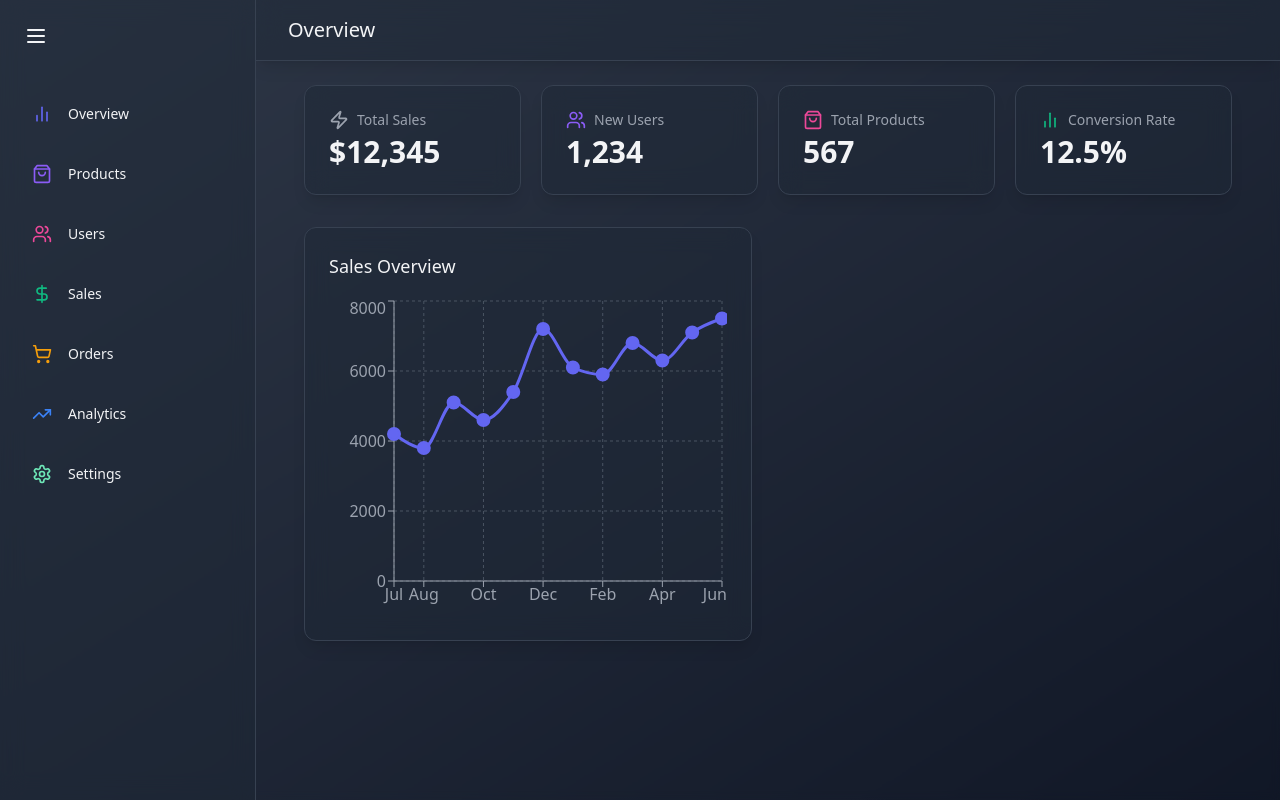
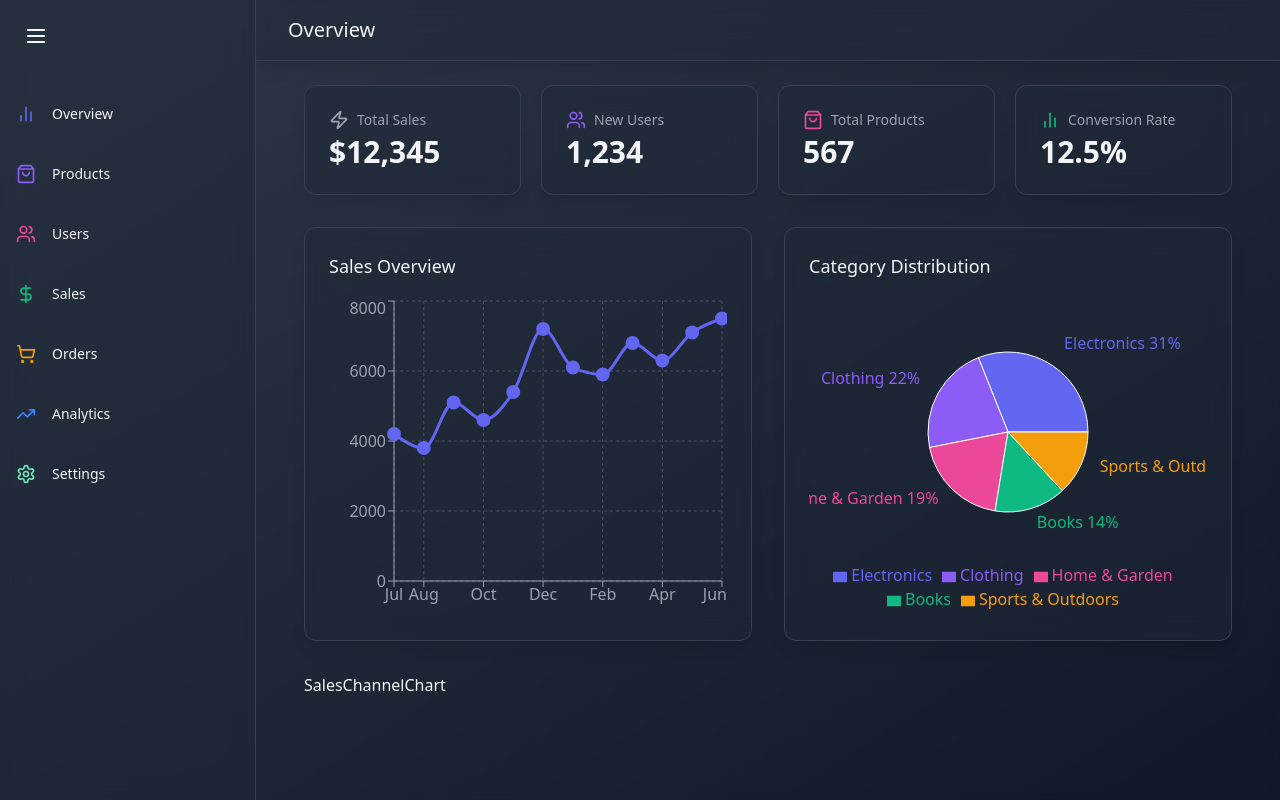
Before and after one commit to zreonx/dashboard-template, a React (Vite) app: page / in a window 1280 px wide. Built offline with nearby package versions, Linux system fonts and the light colour scheme.

Commit message:
Added pie chart

```diff
--- a/src/components/Sidebar.jsx
+++ b/src/components/Sidebar.jsx
@@ -49,10 +49,17 @@
         <nav className='mt-8 flex-grow'>
           {SIDEBAR_ITEMS.map((item, index) => (
             <Link key={item.href} to={item.href}>
-              <motion.div className='flex items-center p-4 text-sm font-medium rounded-lg hover:bg-gray-700 transition-colors mb-2'>
+              <motion.div
+                className={`flex items-center ${
+                  !isSidebarOpen && ""
+                } py-4 text-sm font-medium rounded-lg hover:bg-gray-700 transition-colors mb-2`}
+              >
                 <item.icon
                   size={20}
-                  style={{ color: item.color, minWidth: "20px" }}
+                  style={{
+                    color: item.color,
+                    minWidth: "20px",
+                  }}
                 />
                 <AnimatePresence>
                   {isSidebarOpen && (
--- /dev/null
+++ b/src/components/overview/CategoryDistributionChart.jsx
@@ -0,0 +1,71 @@
+import { motion } from "framer-motion";
+import {
+  PieChart,
+  Pie,
+  Sector,
+  Cell,
+  ResponsiveContainer,
+  Tooltip,
+  Legend,
+} from "recharts";
+const categoryData = [
+  { name: "Electronics", value: 4500 },
+  { name: "Clothing", value: 3200 },
+  { name: "Home & Garden", value: 2800 },
+  { name: "Books", value: 2100 },
+  { name: "Sports & Outdoors", value: 1900 },
+];
+
+const COLORS = ["#6366F1", "#8B5CF6", "#EC4899", "#10B981", "#F59E0B"];
+
+const CategoryDistributionChart = () => {
+  return (
+    <motion.div
+      className='bg-gray-800 bg-opacity-50 backdrop-blur-md shadow-lg rounded-xl p-6 border border-gray-700'
+      initial={{ opacity: 0, y: 20 }}
+      animate={{ opacity: 1, y: 0 }}
+      transition={{ delay: 0.2 }}
+    >
+      <h2 className='text-lg font-medium mb-4 text-gray-100'>
+        Category Distribution
+      </h2>
+      <div className='h-80'>
+        <ResponsiveContainer width={"100%"} height={"100%"}>
+          <PieChart>
+            <Pie
+              data={categoryData}
+              cx={"50%"}
+              cy={"50%"}
+              labelLine={false}
+              outerRadius={80}
+              fill='#8884d8'
+              dataKey='value'
+              label={({ name, percent }) =>
+                `${name} ${(percent * 100).toFixed(0)}%`
+              }
+            >
+              {categoryData.map((entry, index) => (
+                <Cell
+                  key={`cell-${index}`}
+                  fill={COLORS[index % COLORS.length]}
+                />
+              ))}
+            </Pie>
+            <Tooltip
+              contentStyle={{
+                backgroundColor: "rgba(31, 41, 55, 0.8",
+                borderColor: "4b5563",
+              }}
+              itemStyle={{
+                color: "#e5e7eb",
+              }}
+            />
+            <Legend />
+          </PieChart>
+        </ResponsiveContainer>
+      </div>
+    </motion.div>
+  );
+};
+
+export default CategoryDistributionChart;
--- /dev/null
+++ b/src/components/overview/SalesChannelChart.jsx
@@ -0,0 +1,7 @@
+import React from "react";
+
+const SalesChannelChart = () => {
+  return <div>SalesChannelChart</div>;
+};
+
+export default SalesChannelChart;
--- a/src/pages/OverViewPage.jsx
+++ b/src/pages/OverViewPage.jsx
@@ -4,6 +4,8 @@
 import { BarChart2, ShoppingBag, Users, Zap } from "lucide-react";
 import React from "react";
 import SalesOverViewChart from "../components/overview/SalesOverViewChart";
+import CategoryDistributionChart from "../components/overview/CategoryDistributionChart";
+import SalesChannelChart from "../components/overview/SalesChannelChart";
 
 const STATS = [
   { name: "Total Sales", icon: Zap, value: "$12,345", color: "#6366f" },
@@ -47,6 +49,8 @@
         </motion.div>
         <div className='grid grid-cols-1 lg:grid-cols-2 gap-8'>
           <SalesOverViewChart />
+          <CategoryDistributionChart />
+          <SalesChannelChart />
         </div>
       </main>
     </div>
```
